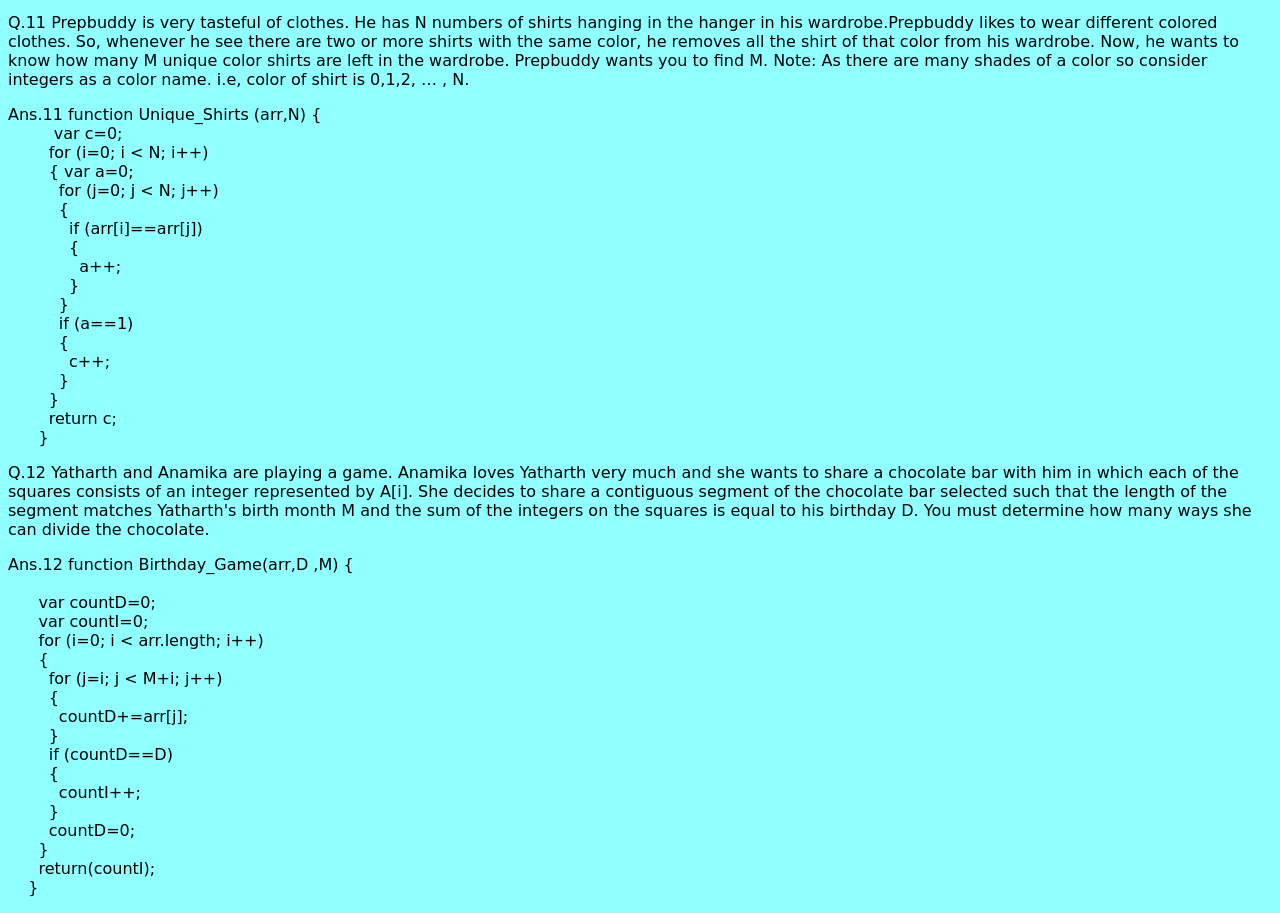
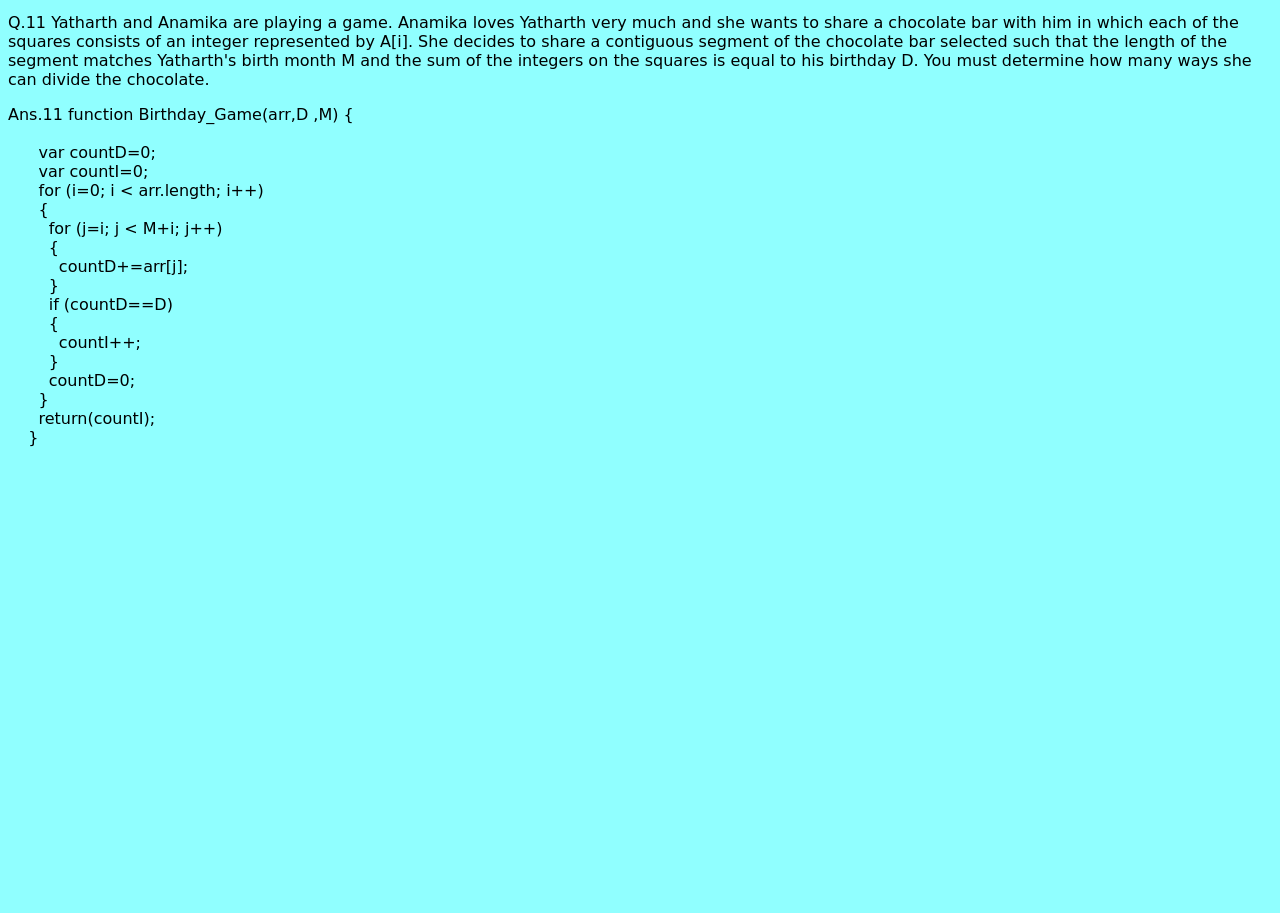
Before and after one commit to Shashank-kharatey/prepbytes-js-handson-4, a plain HTML site: page index.html in a window 1280 px wide. Shown: the part 3550-4463 px from the top of the page. After the commit the page ends 4013 px from the top, so only its background shows below. Drawn offline with Linux system fonts and the light colour scheme.

Commit message:
some modifications

```diff
--- a/index.html
+++ b/index.html
@@ -180,28 +180,8 @@
         return b;
       }</pre>
     </p>
-    <p>Q.11 Prepbuddy is very tasteful of clothes. He has N numbers of shirts hanging in the hanger in his wardrobe.Prepbuddy likes to wear different colored clothes. So, whenever he see there are two or more shirts with the same color, he removes all the shirt of that color from his wardrobe. Now, he wants to know how many M unique color shirts are left in the wardrobe. Prepbuddy wants you to find M. Note: As there are many shades of a color so consider integers as a color name. i.e, color of shirt is 0,1,2, … , N.</p>
-    <p><pre>Ans.11 function Unique_Shirts (arr,N) {
-         var c=0;
-        for (i=0; i < N; i++)
-        { var a=0;
-          for (j=0; j < N; j++)
-          {
-            if (arr[i]==arr[j])
-            {
-              a++;
-            }
-          }
-          if (a==1)
-          {
-            c++;
-          }
-        }
-        return c;
-      }</pre>
-    </p>
-    <p>Q.12 Yatharth and Anamika are playing a game. Anamika loves Yatharth very much and she wants to share a chocolate bar with him in which each of the squares consists of an integer represented by A[i]. She decides to share a contiguous segment of the chocolate bar selected such that the length of the segment matches Yatharth's birth month M and the sum of the integers on the squares is equal to his birthday D. You must determine how many ways she can divide the chocolate.</p>
-    <p><pre>Ans.12 function Birthday_Game(arr,D ,M) {
+    <p>Q.11 Yatharth and Anamika are playing a game. Anamika loves Yatharth very much and she wants to share a chocolate bar with him in which each of the squares consists of an integer represented by A[i]. She decides to share a contiguous segment of the chocolate bar selected such that the length of the segment matches Yatharth's birth month M and the sum of the integers on the squares is equal to his birthday D. You must determine how many ways she can divide the chocolate.</p>
+    <p><pre>Ans.11 function Birthday_Game(arr,D ,M) {
 
       var countD=0;
       var countI=0;
```
